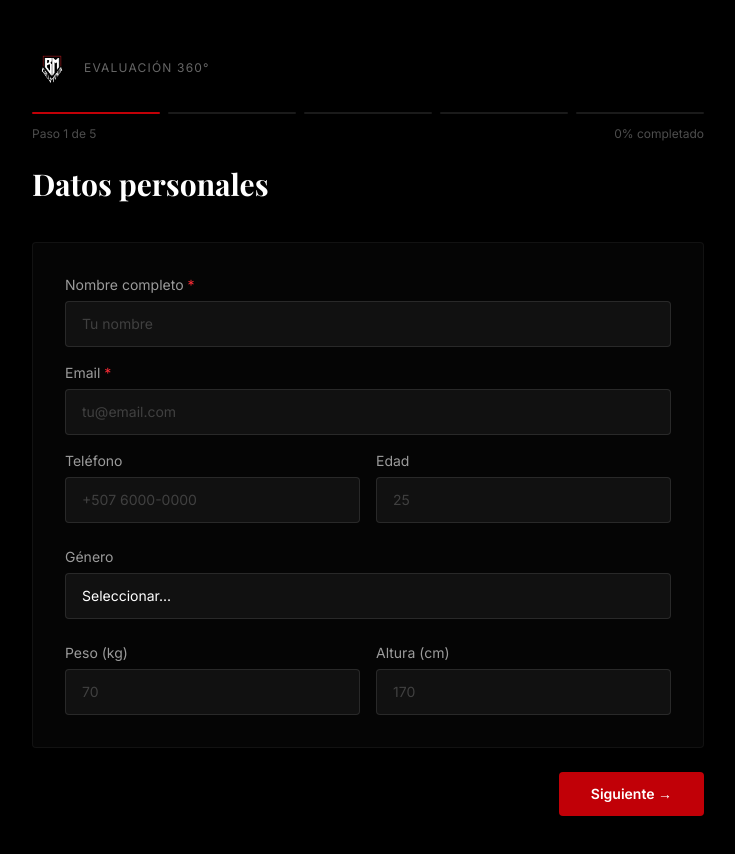
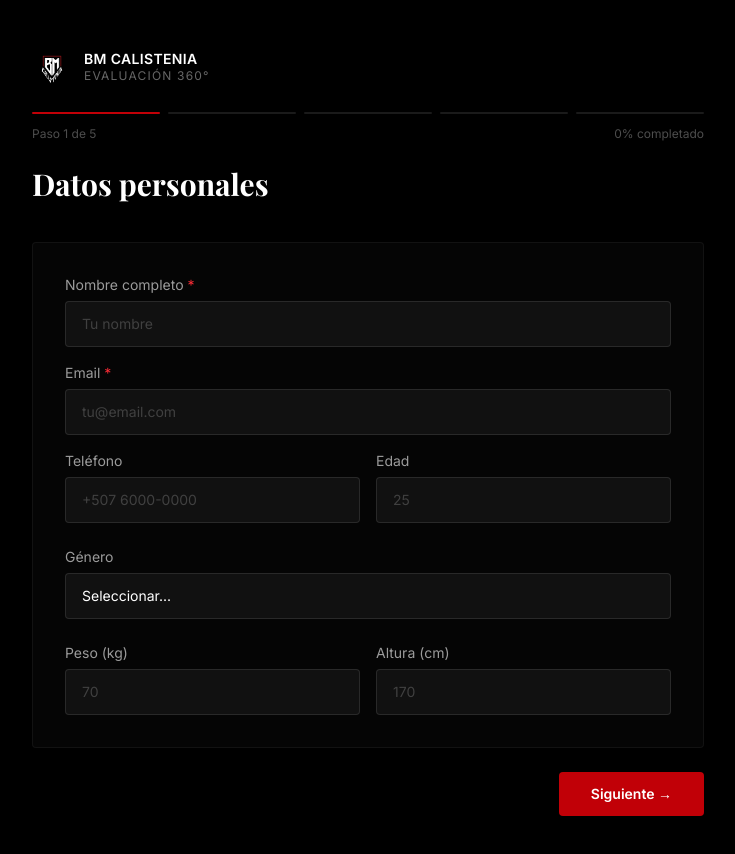
Before and after one commit to mbraian11/bm-calistenia-evaluaciones, a Next.js app: page /evaluacion in a window 1280 px wide. Shown: the top 854 px of the page, without its empty margins (272-1007 px from the left). Built offline with nearby package versions, Linux system fonts and the light colour scheme; a web font is replaced by a local one.

Commit message:
fix: show BM Calistenia text alongside logo in all headers
Co-Authored-By: Claude Sonnet 4.6 <noreply@anthropic.com>

```diff
--- a/app/page.tsx
+++ b/app/page.tsx
@@ -9,6 +9,7 @@ export default function Home() {
         <div className="max-w-6xl mx-auto px-6 py-4 flex items-center justify-between">
           <div className="flex items-center gap-3">
             <Image src="/logo.png" alt="BM Calistenia" width={44} height={44} className="object-contain" />
+            <span className="font-semibold tracking-wide text-sm uppercase">BM Calistenia</span>
           </div>
           <Link href="/evaluacion" className="text-sm text-red-400 hover:text-red-300 transition-colors">
             Iniciar evaluación →
--- a/app/reporte/[id]/page.tsx
+++ b/app/reporte/[id]/page.tsx
@@ -257,7 +257,10 @@ export default async function ReportePage({ params }: { params: Promise<{ id: st
         <div className="max-w-4xl mx-auto px-6 py-4 flex items-center justify-between">
           <div className="flex items-center gap-3">
             <Image src="/logo.png" alt="BM Calistenia" width={38} height={38} className="object-contain" />
-            <span className="text-xs text-white/40 uppercase tracking-widest">Reporte de Evaluación</span>
+            <div>
+              <p className="text-sm font-semibold tracking-wide uppercase leading-none">BM Calistenia</p>
+              <p className="text-xs text-white/40 uppercase tracking-widest mt-0.5">Reporte de Evaluación</p>
+            </div>
           </div>
           <Link href="/evaluacion" className="text-xs text-red-400 hover:text-red-300 transition-colors">
             Nueva evaluación →
--- a/components/FormularioEvaluacion.tsx
+++ b/components/FormularioEvaluacion.tsx
@@ -236,7 +236,10 @@ export default function FormularioEvaluacion() {
         <div className="mb-10">
           <div className="flex items-center gap-3 mb-6">
             <Image src="/logo.png" alt="BM Calistenia" width={40} height={40} className="object-contain" />
-            <span className="text-xs text-white/40 uppercase tracking-widest">Evaluación 360°</span>
+            <div>
+              <p className="text-sm font-semibold tracking-wide uppercase leading-none">BM Calistenia</p>
+              <p className="text-xs text-white/40 uppercase tracking-widest mt-0.5">Evaluación 360°</p>
+            </div>
           </div>
 
           {/* Barra de progreso */}
```
